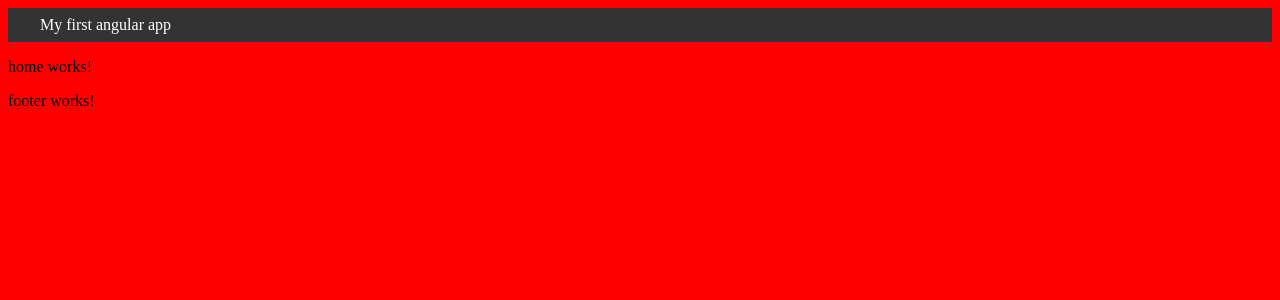
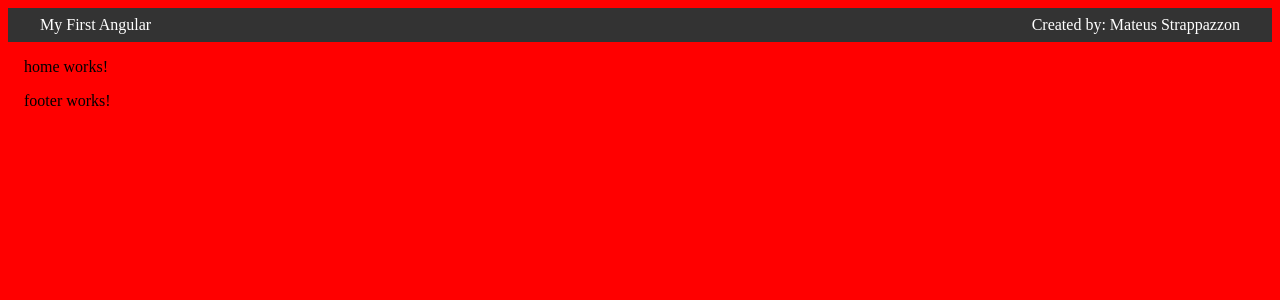
Before and after one commit to m-stpz/angular, an Angular app in the folder angular-app/: page / in a window 1280 px wide. Shown: the top 300 px of the page. Built offline with nearby package versions, Linux system fonts and the light colour scheme.

Commit message:
data binding

```diff
--- a/angular-app/src/app/app.component.ts
+++ b/angular-app/src/app/app.component.ts
@@ -9,13 +9,15 @@ import { FooterComponent } from './components/footer/footer.component';
   imports: [RouterOutlet, HomeComponent, HeaderComponent, FooterComponent],
   template: `
     <app-header />
-    <app-home />
-    <app-footer />
+    <main>
+      <app-home />
+      <app-footer />
+    </main>
   `,
   styles: [
     `
-      * {
-        background-color: red;
+      main {
+        padding-inline: 16px;
       }
     `,
   ],
--- a/angular-app/src/app/components/header/header.component.html
+++ b/angular-app/src/app/components/header/header.component.html
@@ -1,3 +1,6 @@
 <header>
-  <nav>My first angular app</nav>
+  <nav>
+    <div>{{ title() }}</div>
+    <div>Created by: {{ author() }}</div>
+  </nav>
 </header>
--- a/angular-app/src/app/components/header/header.component.scss
+++ b/angular-app/src/app/components/header/header.component.scss
@@ -1,4 +1,4 @@
-header {
+nav {
   display: flex;
   padding-inline: 2rem;
   padding-block: 8px;
--- a/angular-app/src/app/components/header/header.component.ts
+++ b/angular-app/src/app/components/header/header.component.ts
@@ -1,11 +1,12 @@
-import { Component } from '@angular/core';
+import { Component, signal } from '@angular/core';
 
 @Component({
   selector: 'app-header',
   imports: [],
   templateUrl: './header.component.html',
-  styleUrl: './header.component.scss'
+  styleUrl: './header.component.scss',
 })
 export class HeaderComponent {
-
+  title = signal('My First Angular');
+  author = signal('Mateus Strappazzon');
 }
```
Also changed, not shown: 1 other file (tests, documents, lock files or other folders).
